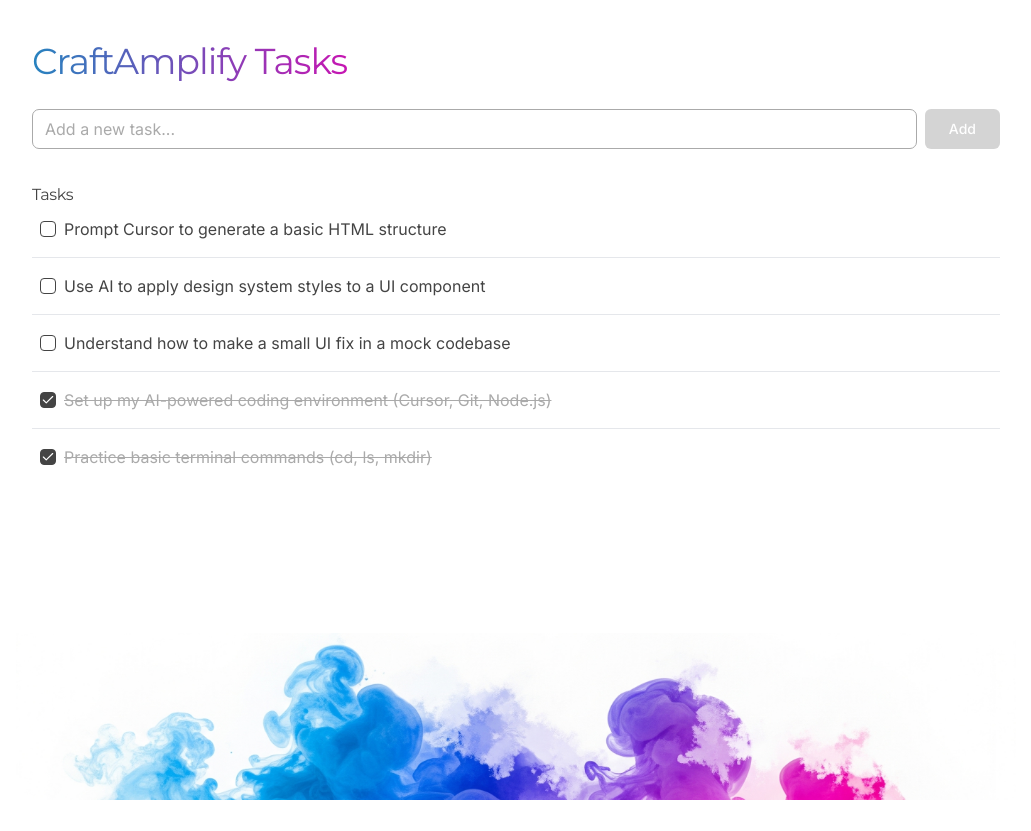
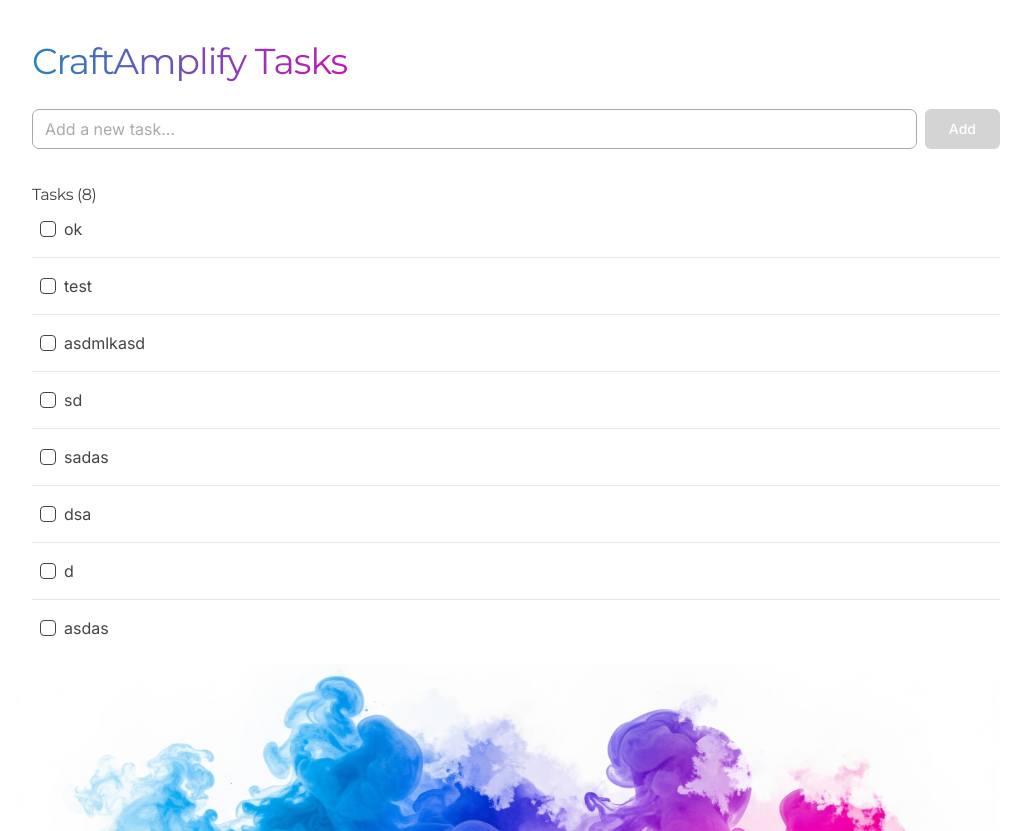
Before and after one commit to CraftAmplify/craftamplify-task-app, a React (Vite) app: page / in a window 1280 px wide. Shown: the whole page, without its empty margins (124-1155 px from the left). Before the commit the page ends 800 px from the top, so only its background shows below. Built offline with nearby package versions, Linux system fonts and the light colour scheme; data requests are answered from the project's data file.

Commit message:
feat: show open task count in header
- Display count of incomplete tasks

```diff
--- a/db.json
+++ b/db.json
@@ -1,29 +1,44 @@
 {
   "tasks": [
     {
-      "id": "1",
-      "text": "Set up my AI-powered coding environment (Cursor, Git, Node.js)",
-      "completed": true
+      "text": "ok",
+      "completed": false,
+      "id": 1
     },
     {
-      "id": "2",
-      "text": "Practice basic terminal commands (cd, ls, mkdir)",
-      "completed": true
+      "text": "test",
+      "completed": false,
+      "id": 2
     },
     {
-      "id": "3",
-      "text": "Prompt Cursor to generate a basic HTML structure",
-      "completed": false
+      "text": "asdmlkasd",
+      "completed": false,
+      "id": 3
     },
     {
-      "id": "4",
-      "text": "Use AI to apply design system styles to a UI component",
-      "completed": false
+      "text": "sd",
+      "completed": false,
+      "id": 4
     },
     {
-      "id": "5",
-      "text": "Understand how to make a small UI fix in a mock codebase",
-      "completed": false
+      "text": "sadas",
+      "completed": false,
+      "id": 5
+    },
+    {
+      "text": "dsa",
+      "completed": false,
+      "id": 6
+    },
+    {
+      "text": "d",
+      "completed": false,
+      "id": 7
+    },
+    {
+      "text": "asdas",
+      "completed": false,
+      "id": 8
     }
   ]
 }
--- a/src/App.tsx
+++ b/src/App.tsx
@@ -276,6 +276,7 @@ function App() {
   }
 
   const orderedTasks = reorderTasks(tasks)
+  const openTaskCount = tasks.filter(t => !t.completed).length
 
   return (
     <div className="bg-white min-h-screen font-inter">
@@ -303,7 +304,7 @@ function App() {
           {/* Tasks Section */}
       <div>
             <h2>
-              Tasks
+              Tasks{openTaskCount > 0 && ` (${openTaskCount})`}
             </h2>
 
             {/* Tasks List */}
```
